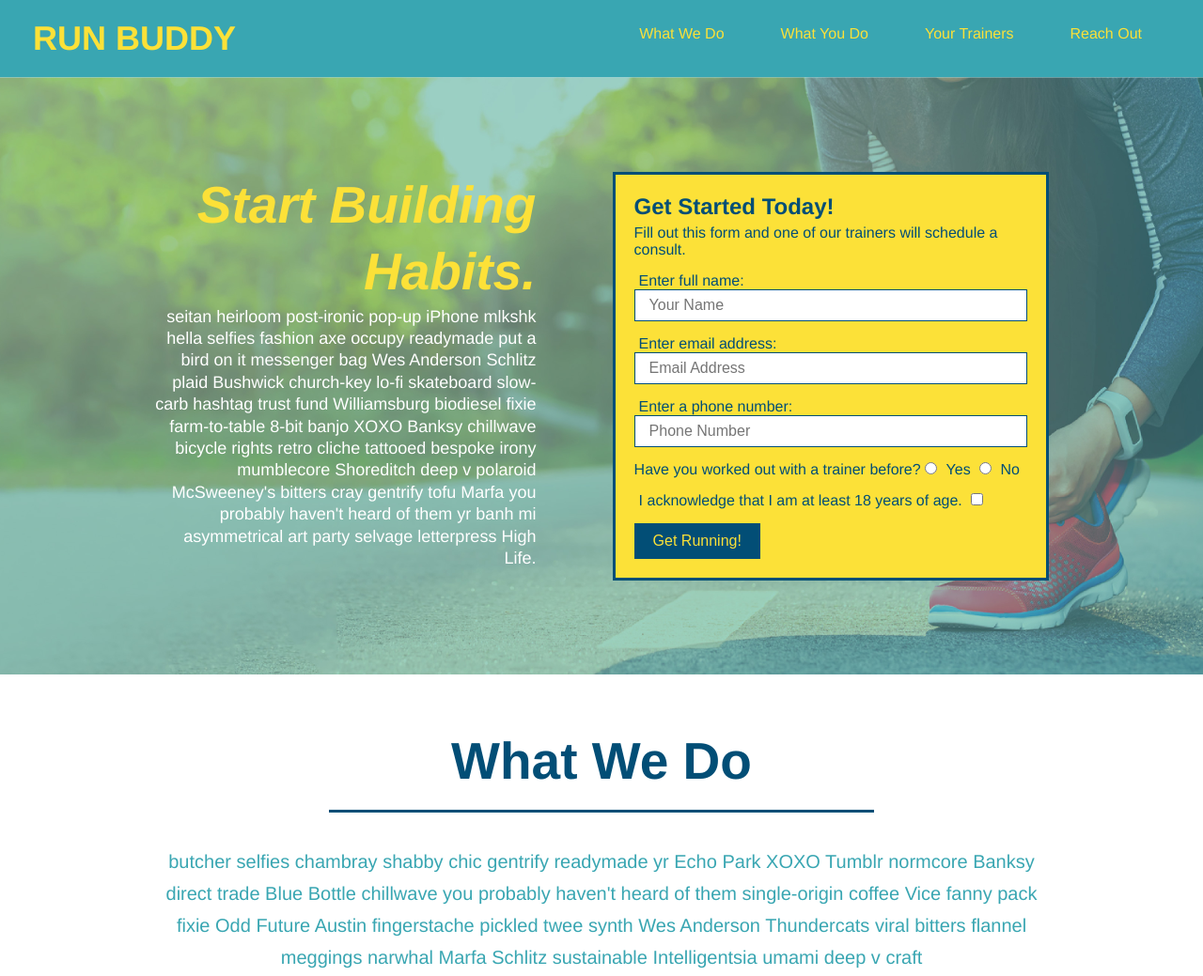
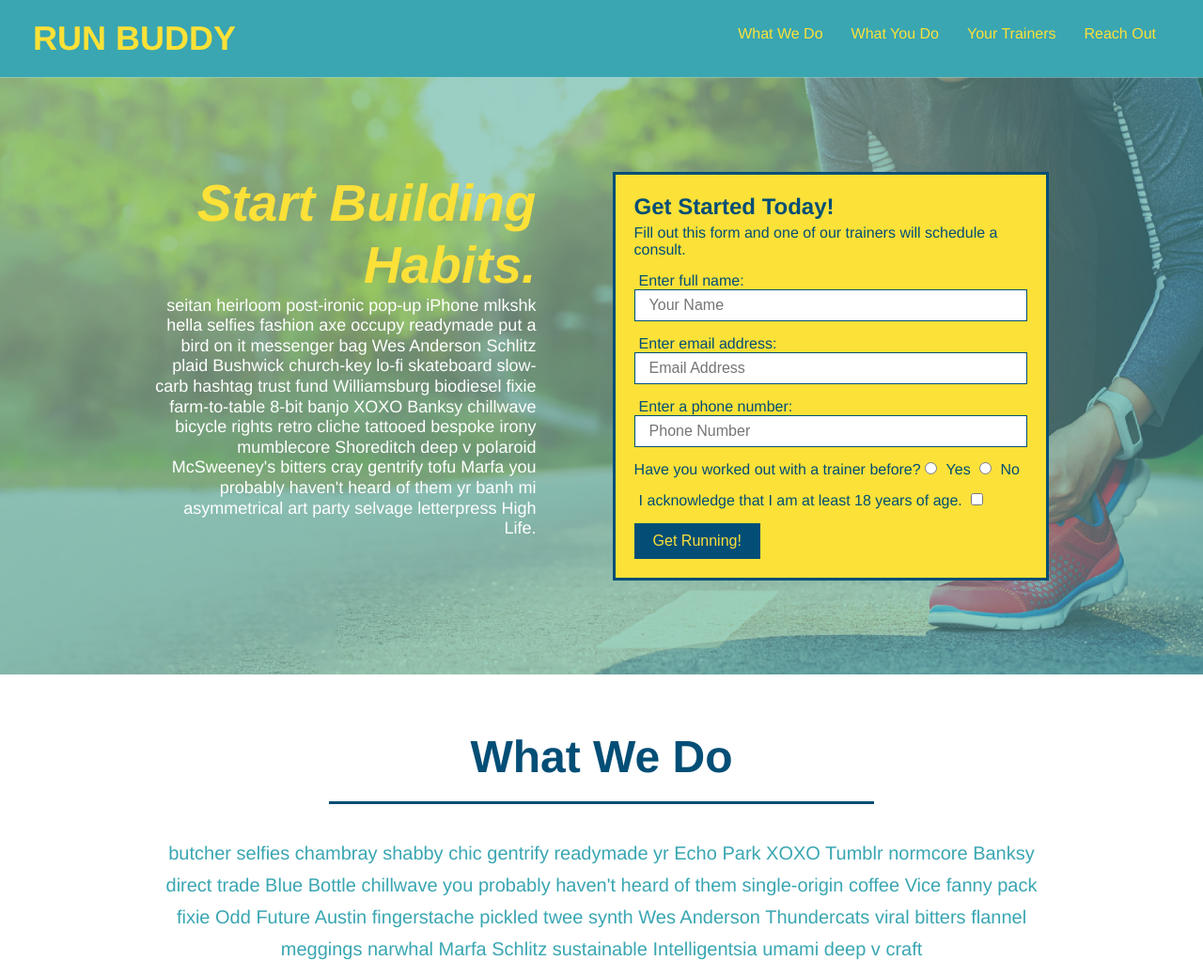
Before and after one commit to alexo-a/run-buddy, a plain HTML site: page index.html in a window 1280 px wide. Shown: the top 1039 px of the page at 94% size. Drawn offline with Linux system fonts and the light colour scheme.

Commit message:
created blank media queries

```diff
--- a/assets/css/style.css
+++ b/assets/css/style.css
@@ -41,7 +41,7 @@ header nav ul {
 }
 
 header nav ul li a {
-    margin: 0 30px;
+    margin: 10px 15px;
     font-weight: lighter;
     font-size: 1.55vwx;
 }
@@ -83,7 +83,7 @@ section {
     background-position: center;
     justify-content: center;
     flex-wrap: wrap;
-
+    align-items: flex-start;
 }
 .hero-form{
     background-color: #fce138;
@@ -127,8 +127,7 @@ section {
     margin: 3.5%;
     color: #ffffff;
     font-size: 18px;
-    line-height: 1.3;
-
+    line-height: 1.2;
 }
 
 .hero-cta h2 {
@@ -137,12 +136,8 @@ section {
     color: #fce138;
 }
 
-/* #what-you-do {
-    text-align: center;
-} */
-
 .section-title {
-    font-size:55px;
+    font-size:48px;
     color: #024e76;
     padding-bottom: 20px;
     border-bottom: 3px solid;
@@ -323,3 +318,18 @@ section {
     font-size: 16px;
 
 }
+
+/* MEDIA QUERY FOR SMALLER DESKTOP SCREENS AND SMALLER */
+@media screen and (max-width: 980px) {
+
+  }
+
+  /* MEDIA QUERY FOR TABLETS AND SMALLER */
+  @media screen and (max-width: 768px) {
+
+  }
+
+  /* MEDIA QUERY FOR MOBILE PHONES AND SMALLER */
+  @media screen and (max-width: 575px) {
+
+  }
--- a/index.html
+++ b/index.html
@@ -3,6 +3,7 @@
     <head>
         <meta charset="UTF-8" />
         <title>Run Buddy</title>
+        <meta name="viewport" content="width=device-width, initial-scale=1.0" />
     </head>
     <body>
         <!-- navigation -->
```
Also changed, not shown: privacy-policy.html (+1 -0 lines).
